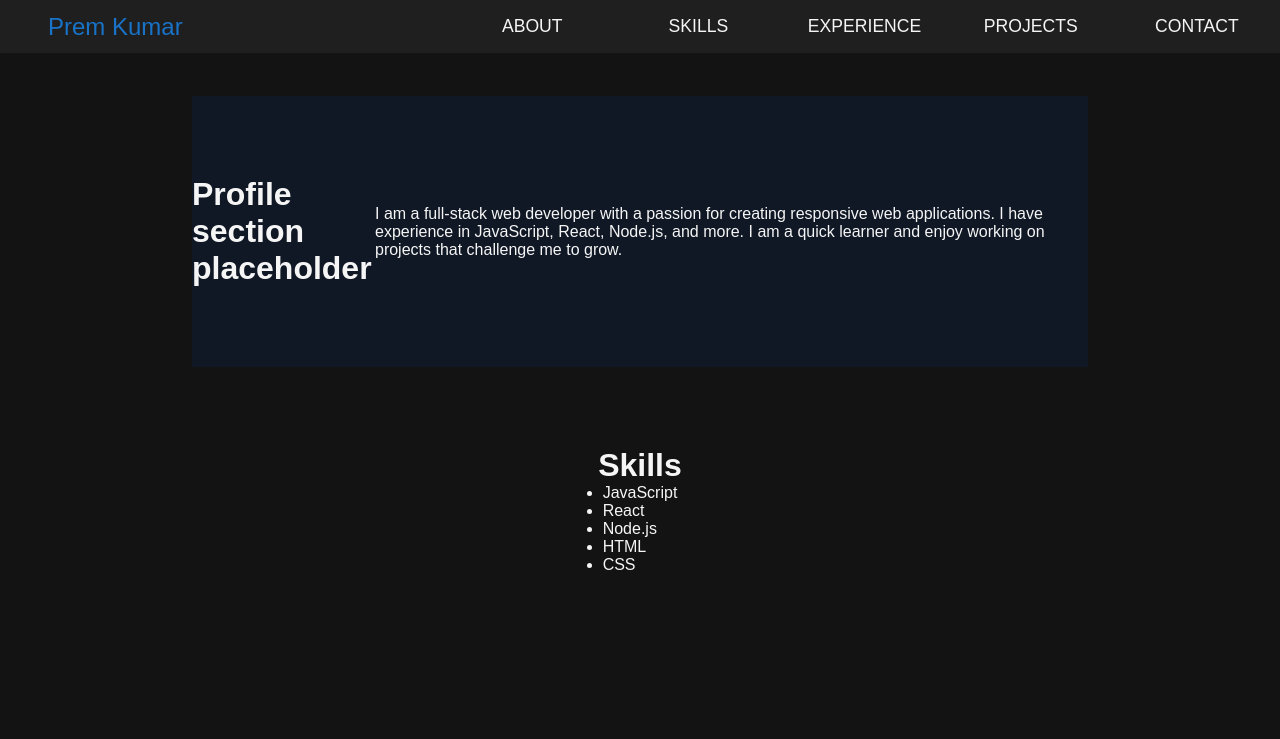
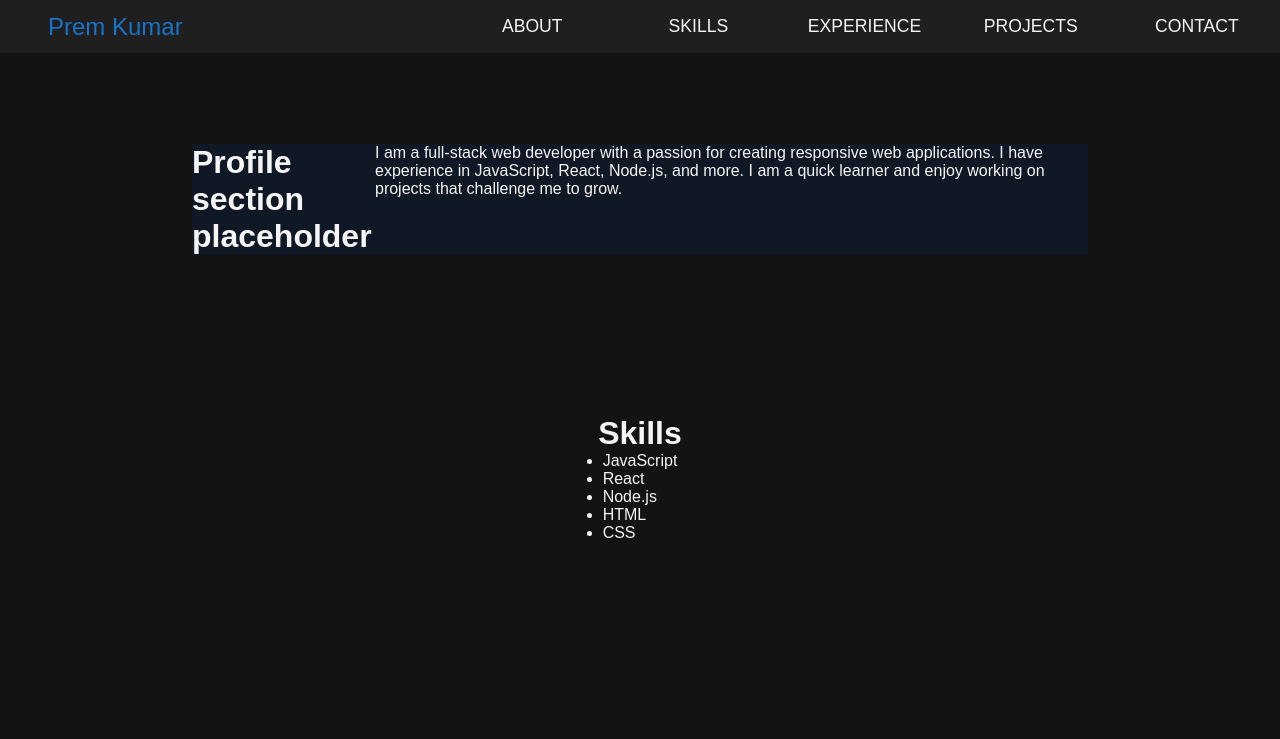
Before and after one commit to premkpavuluri/portfolio_v1, a React (Create React App) app: page / in a window 1280 px wide. Shown: the top 739 px of the page. Built offline with nearby package versions, Linux system fonts and the light colour scheme.

Commit message:
Prem | WIP: About section

```diff
--- a/src/components/About.jsx
+++ b/src/components/About.jsx
@@ -1,14 +1,32 @@
 import React from "react";
-import {AboutCard} from "../styles/PortfolioComponents";
+import styled from "styled-components";
+
+const AboutCard = styled.div`
+    color: var(--text-color);
+    width: 70%;
+    margin-left: auto;
+    margin-right: auto;
+    align-items: center;
+    padding: 5rem 0;
+`
+
+const BgCard = styled.div`
+    background-color: var(--primary-background-color);
+    color: var(--text-color);
+    display: flex;
+    margin-top: 4rem;
+`;
 
 const About = ({id}) => {
   return (<AboutCard id={id}>
+    <BgCard>
       <h1>Profile section placeholder</h1>
       <p>
         I am a full-stack web developer with a passion for creating responsive web applications. I have experience in
         JavaScript, React, Node.js, and more. I am a quick learner and enjoy working on projects that challenge me to
         grow.
       </p>
+    </BgCard>
   </AboutCard>);
 }
 
--- a/src/styles/PortfolioComponents.jsx
+++ b/src/styles/PortfolioComponents.jsx
@@ -64,20 +64,7 @@ const Main = styled.main`
     display: flex;
     flex-direction: column;
     width: 100%;
-    margin: 2rem;
 `;
-
-const AboutCard = styled.div`
-    background-color: var(--primary-background-color);
-    color: var(--text-color);
-    width: 70%;
-    display: flex;
-    margin-left: auto;
-    margin-right: auto;
-    align-items: center;
-    margin-top: 4rem;
-    padding: 5rem 0;
-`
 
 export {
   PortfolioContainer,
@@ -85,6 +72,5 @@ export {
   NavBar,
   NavBtn,
   NameLogo,
-  Main,
-  AboutCard
+  Main
 };
```
Lines whose indentation alone changed are shown as unchanged.
